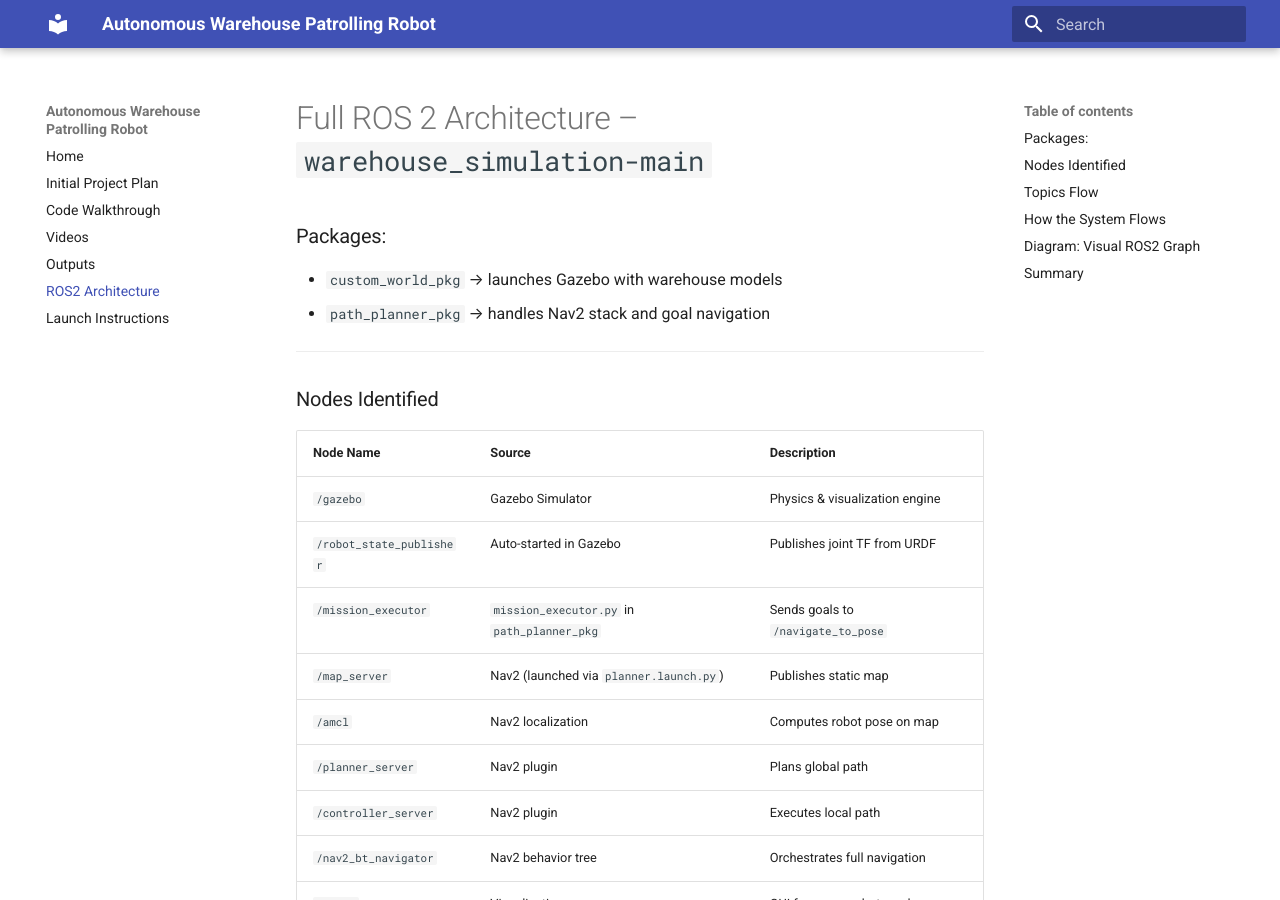
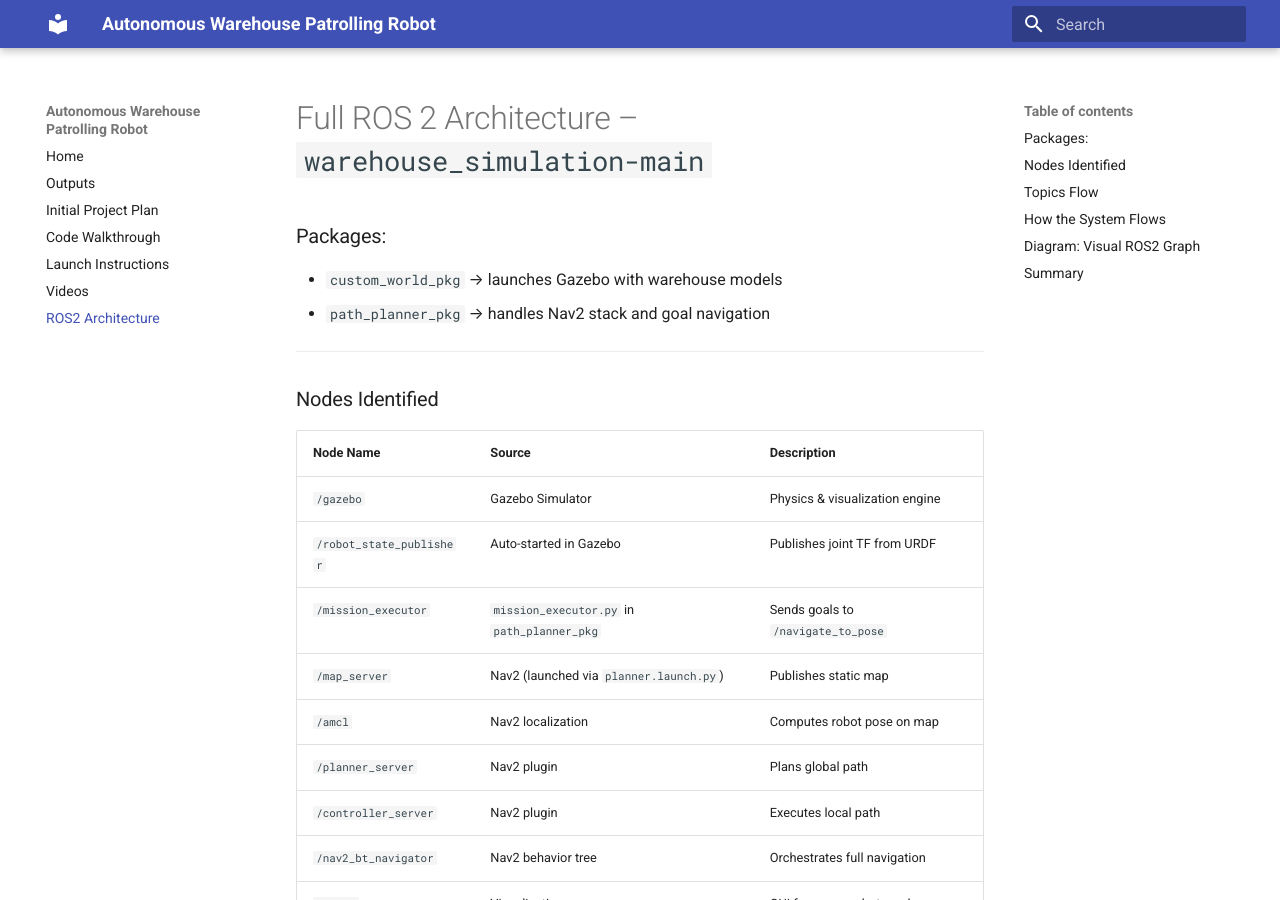
Before and after one commit to ASU-RAS598-2025-S-Team08/RAS598-2025-S-Team08.github.io, an MkDocs documentation site: the page built from docs/ros2_architecture.md, in a window 1280 px wide and 900 px high. Built offline with MkDocs 1.6.1 and Material for MkDocs 9.7.7, drawn with Linux system fonts in a browser that asks for light colours; part of the change alters nothing that is shown.

```diff
--- a/mkdocs.yml
+++ b/mkdocs.yml
@@ -3,12 +3,12 @@ theme:
   name: material
 nav:
   - Home: index.md
+  - Outputs: outputs.md
   - Initial Project Plan: initialplan.md
   - Code Walkthrough: codewalkthrough.md
+  - Launch Instructions: launch.md
   - Videos: videos.md
-  - Outputs: outputs.md
   - ROS2 Architecture: ros2_architecture.md
-  - Launch Instructions: launch.md
 markdown_extensions:
   - toc:
       permalink: true
```
